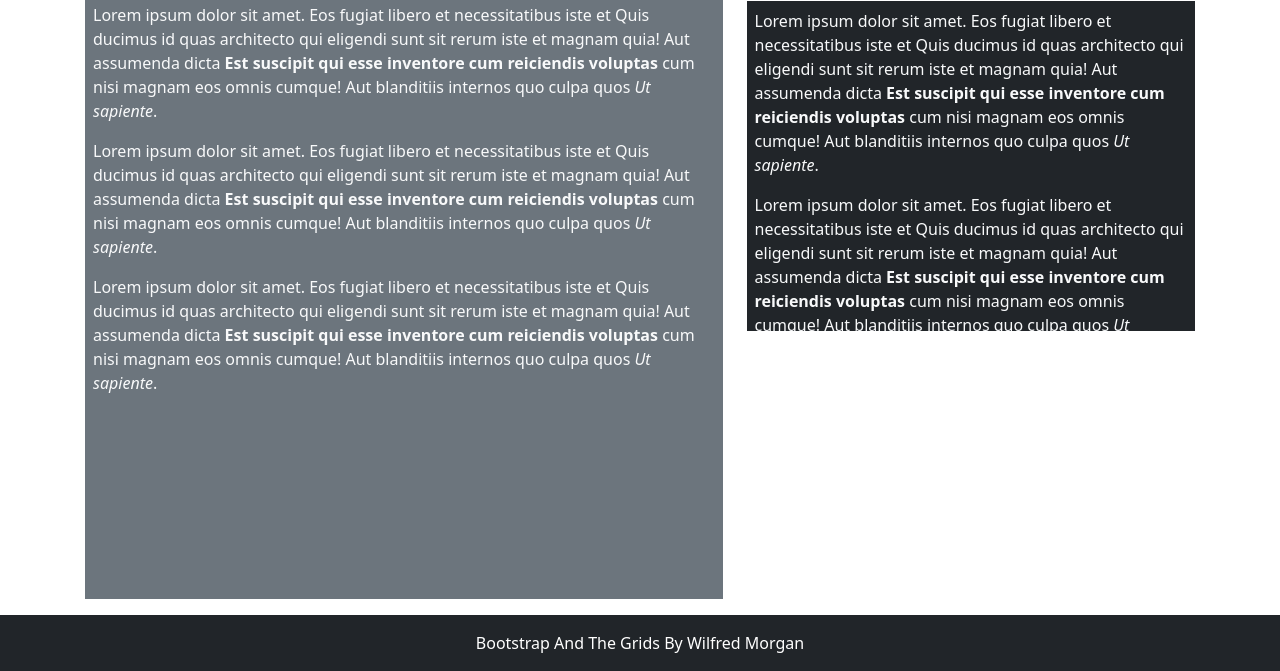
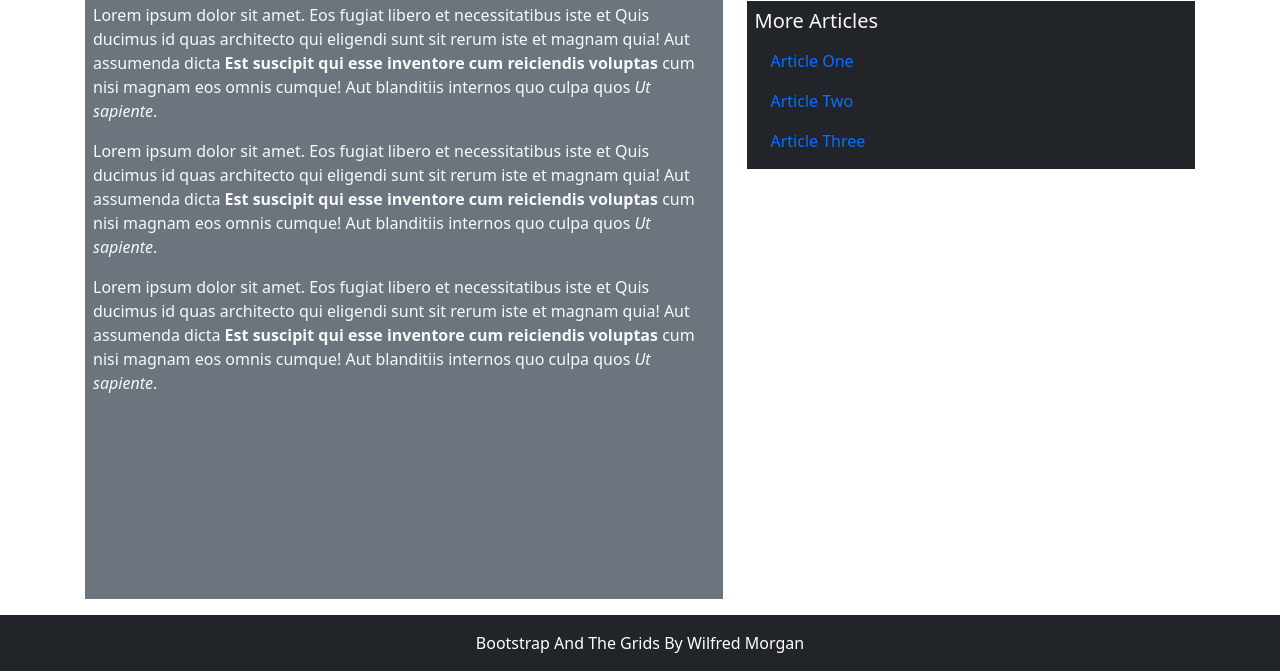
Before and after one commit to wmemorgan/BootstrapAndTheGrids, a plain HTML site: page Grid3b.html in a window 1280 px wide. Shown: the part 185-856 px from the top of the page. Drawn offline with nearby package versions, Linux system fonts and the light colour scheme.

Commit message:
Build Grid 3B page
Add sidebar navigation menu

```diff
--- a/Grid3b.html
+++ b/Grid3b.html
@@ -90,9 +90,19 @@
                        </form>
                    </div>
                    <!--RIGHT BOTTOM COLUMN-->
-                   <div class="bg-dark text-light h-50 mt-2 p-2 overflow-hidden">
-                       <p>Lorem ipsum dolor sit amet. Eos fugiat libero et necessitatibus iste et Quis ducimus id quas architecto qui eligendi sunt sit rerum iste et magnam quia! Aut assumenda dicta <strong>Est suscipit qui esse inventore cum reiciendis voluptas</strong> cum nisi magnam eos omnis cumque! Aut blanditiis internos quo culpa quos <em>Ut sapiente</em>. </p>
-                       <p>Lorem ipsum dolor sit amet. Eos fugiat libero et necessitatibus iste et Quis ducimus id quas architecto qui eligendi sunt sit rerum iste et magnam quia! Aut assumenda dicta <strong>Est suscipit qui esse inventore cum reiciendis voluptas</strong> cum nisi magnam eos omnis cumque! Aut blanditiis internos quo culpa quos <em>Ut sapiente</em>. </p>
+                   <div class="bg-dark text-light mt-2 p-2">
+                       <h5>More Articles</h5>
+                       <ul class="nav flex-column">
+                           <li class="nav-item">
+                               <a class="nav-link" href="#">Article One</a>
+                           </li>
+                           <li class="nav-item">
+                               <a class="nav-link" href="#">Article Two</a>
+                           </li>
+                           <li class="nav-item">
+                               <a class="nav-link" href="#">Article Three</a>
+                           </li>
+                       </ul>
                    </div>
                </div>
            </div>
```
